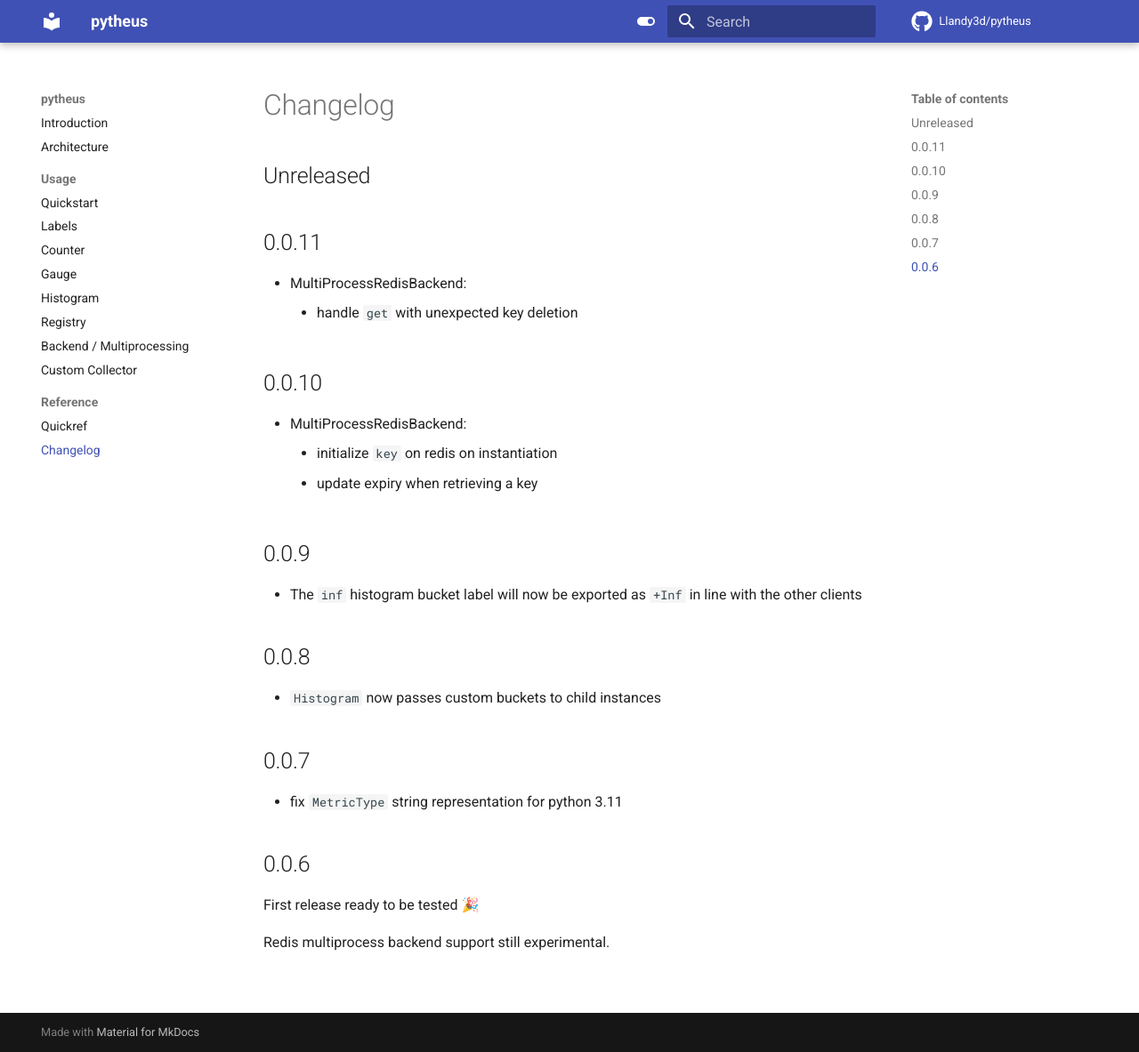
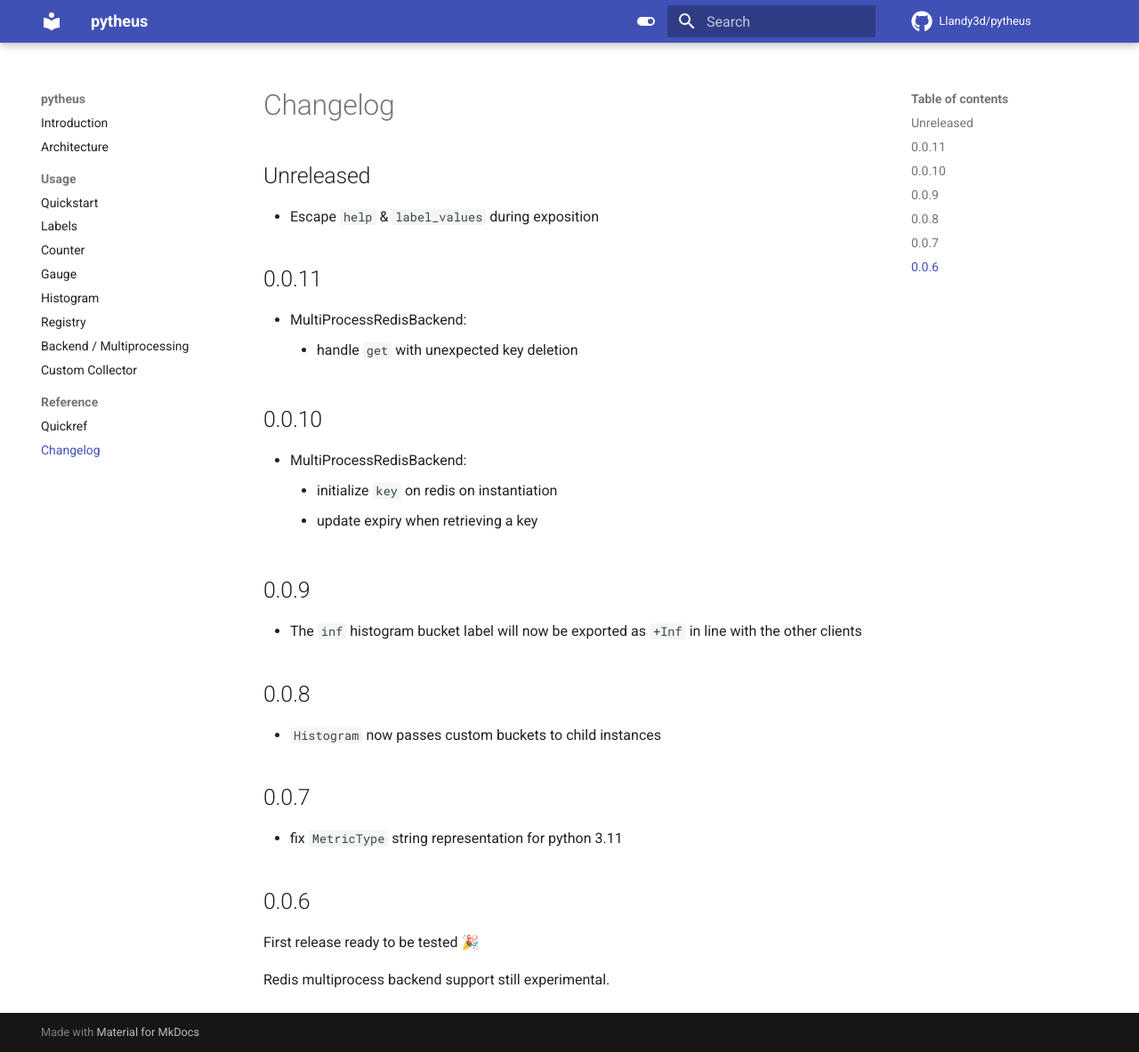
Before and after one commit to Llandy3d/pytheus, an MkDocs documentation site: the page built from docs/changelog.md, in a window 1280 px wide and 1183 px high. Shown: the whole window at 89% size. Built offline with MkDocs 1.6.1 and Material for MkDocs 9.7.7, drawn with Linux system fonts in a browser that asks for light colours; comment, search, counter and statistics services are not loaded.

Commit message:
update changelog

```diff
--- a/docs/changelog.md
+++ b/docs/changelog.md
@@ -1,6 +1,8 @@
 # Changelog
 
 ## Unreleased
+
+- Escape `help` & `label_values` during exposition
 
 ## 0.0.11
 
```
